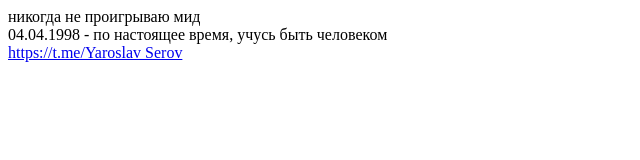
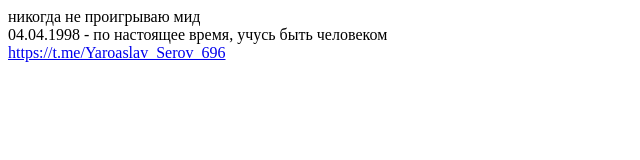
Before and after one commit to Yaroslawserow/Yaroslawserow.github.io, a plain HTML site: page index.html in a window 1280 px wide. Shown: the full height of the page, 0-640 px from the left. Drawn offline with Linux system fonts and the light colour scheme.

Commit message:
Update index.html

```diff
--- a/index.html
+++ b/index.html
@@ -6,6 +6,6 @@
 <body>
 <div class="about">никогда не проигрываю мид</div>
 <div class="experience">04.04.1998 - по настоящее время, учусь быть человеком</div>
-<div class="contacts"><a href="https://t.me/Yaroslav Serov">https://t.me/Yaroslav Serov </a></div>
+<div class="contacts"><a href="https://t.me/Yaroaslav_Serov_696">https://t.me/Yaroaslav_Serov_696 </a></div>
 </body>
 </html>
```
